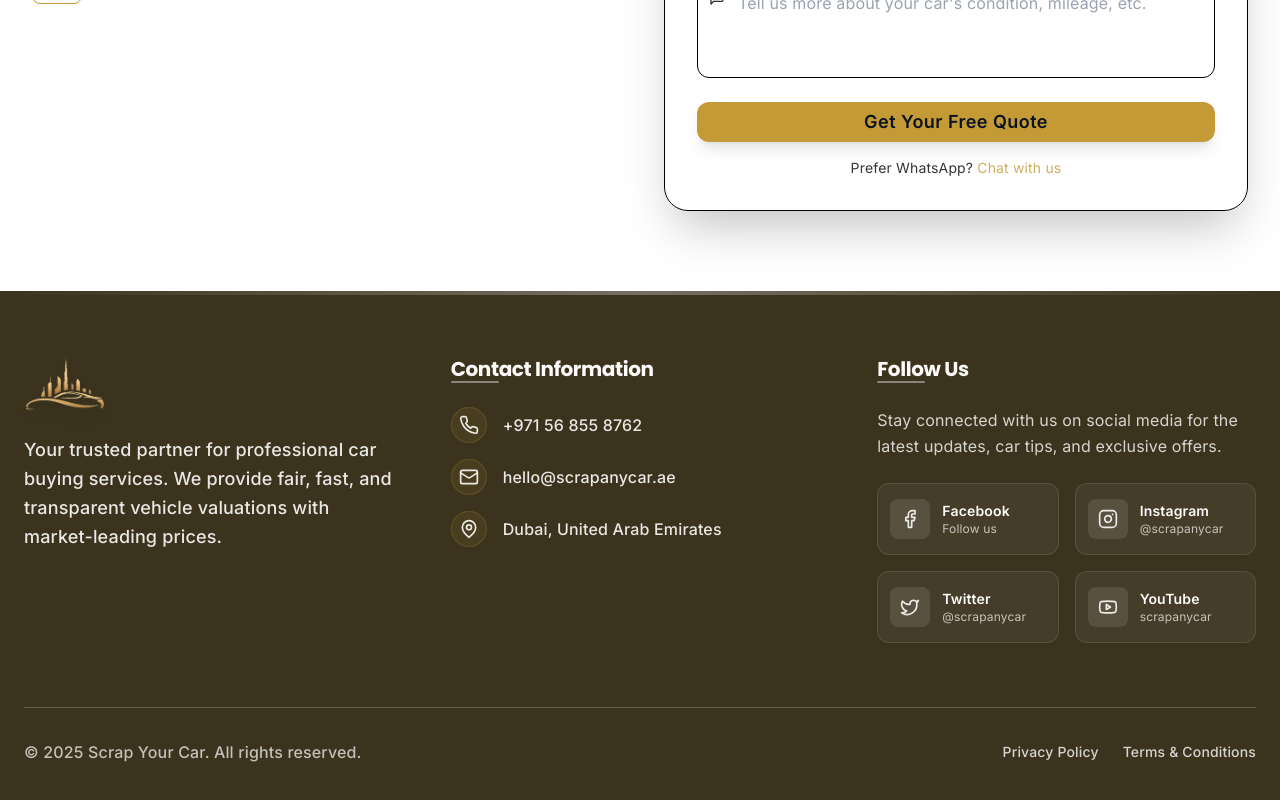
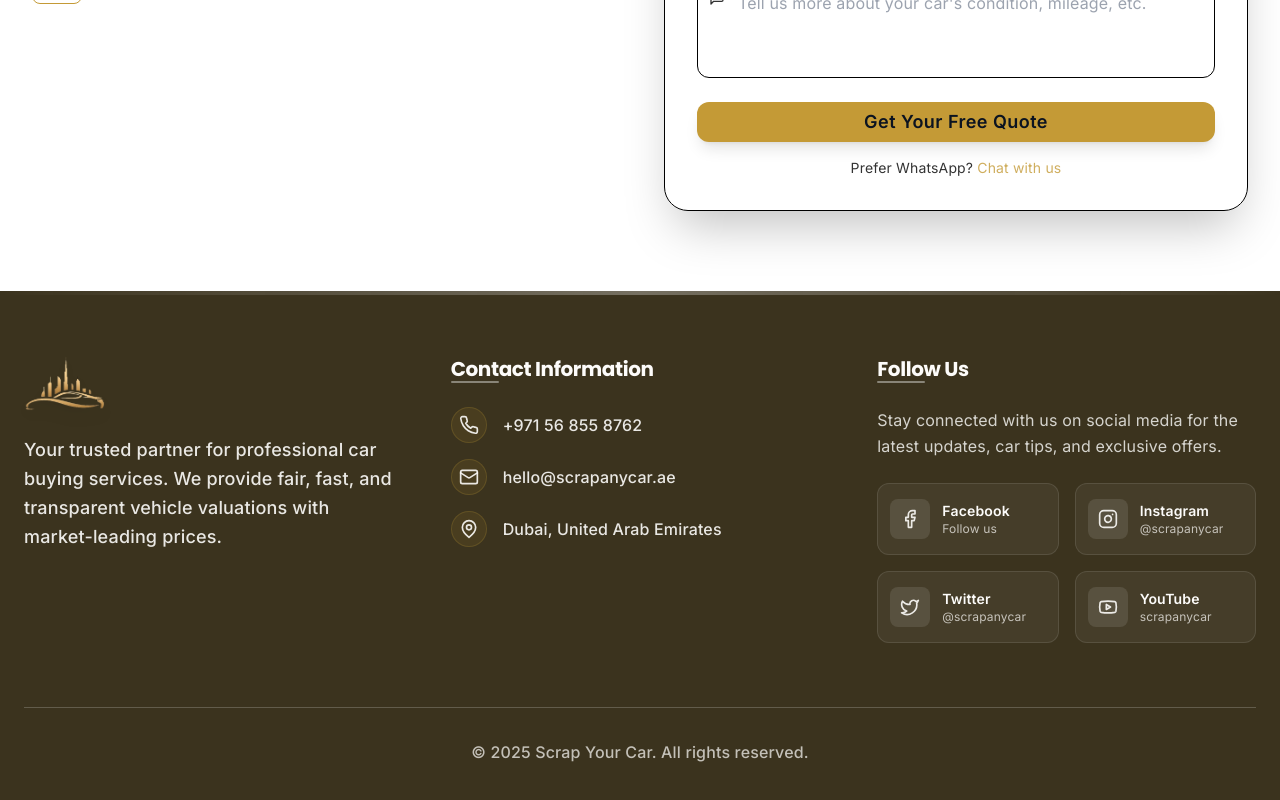
Before and after one commit to mazam1/scrapanycar.ae, a Next.js app: page / in a window 1280 px wide. Shown: the part 7228-8028 px from the top of the page. Built offline with nearby package versions, Linux system fonts and the light colour scheme.

Commit message:
Update footer: remove legal links and center copyright text with 2025 year

```diff
--- a/components/layout/footer.tsx
+++ b/components/layout/footer.tsx
@@ -18,10 +18,8 @@ const navigation = [
   { name: "Contact", href: "/contact" },
 ]
 
-const legalLinks = [
-  { name: "Privacy Policy", href: "/privacy" },
-  { name: "Terms & Conditions", href: "/terms" },
-]
+// Legal links removed as requested
+const legalLinks = []
 
 function NewsletterForm() {
   const [email, setEmail] = React.useState("")
@@ -153,15 +151,8 @@ function ClassicLayout({ currentYear, socialPlatforms }: { currentYear: number;
       </div>
 
       <div className="mt-16 pt-8 border-t border-white/20">
-        <div className="flex flex-col lg:flex-row justify-between items-center gap-6">
-          <p className="text-[#fdfcfa]/70 text-sm sm:text-base font-medium">© {currentYear} Scrap Your Car. All rights reserved.</p>
-          <nav aria-label="Legal" className="flex items-center gap-6">
-            {legalLinks.map((l) => (
-              <Link key={l.name} href={l.href} className="text-[#fdfcfa]/80 text-sm font-medium hover:text-[#c49a36] transition-colors duration-200">
-                {l.name}
-              </Link>
-            ))}
-          </nav>
+        <div className="flex justify-center items-center">
+          <p className="text-[#fdfcfa]/70 text-sm sm:text-base font-medium text-center">© 2025 Scrap Your Car. All rights reserved.</p>
         </div>
       </div>
     </div>
@@ -247,15 +238,8 @@ function CompactLayout({ currentYear, socialPlatforms }: { currentYear: number;
       </div>
 
       <div className="mt-16 pt-8 border-t border-white/20">
-        <div className="flex flex-col lg:flex-row justify-between items-center gap-6">
-          <p className="text-[#fdfcfa]/70 text-sm sm:text-base font-medium">© {currentYear} Scrap Your Car. All rights reserved.</p>
-          <nav aria-label="Legal" className="flex items-center gap-6">
-            {legalLinks.map((l) => (
-              <Link key={l.name} href={l.href} className="text-[#fdfcfa]/80 text-sm font-medium hover:text-[#c49a36] transition-colors duration-200">
-                {l.name}
-              </Link>
-            ))}
-          </nav>
+        <div className="flex justify-center items-center">
+          <p className="text-[#fdfcfa]/70 text-sm sm:text-base font-medium text-center">© 2025 Scrap Your Car. All rights reserved.</p>
         </div>
       </div>
     </div>
@@ -350,15 +334,8 @@ function SplitLayout({ currentYear, socialPlatforms }: { currentYear: number; so
         </div>
 
         <div className="mt-6 pt-8 border-t border-white/20">
-          <div className="flex flex-col lg:flex-row justify-between items-center gap-6">
-            <p className="text-[#fdfcfa]/70 text-sm sm:text-base font-medium">© {currentYear} Scrap Your Car. All rights reserved.</p>
-            <nav aria-label="Legal" className="flex items-center gap-6">
-              {legalLinks.map((l) => (
-                <Link key={l.name} href={l.href} className="text-[#fdfcfa]/80 text-sm font-medium hover:text-[#c49a36] transition-colors duration-200">
-                  {l.name}
-                </Link>
-              ))}
-            </nav>
+          <div className="flex justify-center items-center">
+            <p className="text-[#fdfcfa]/70 text-sm sm:text-base font-medium text-center">© 2025 Scrap Your Car. All rights reserved.</p>
           </div>
         </div>
       </div>
```
